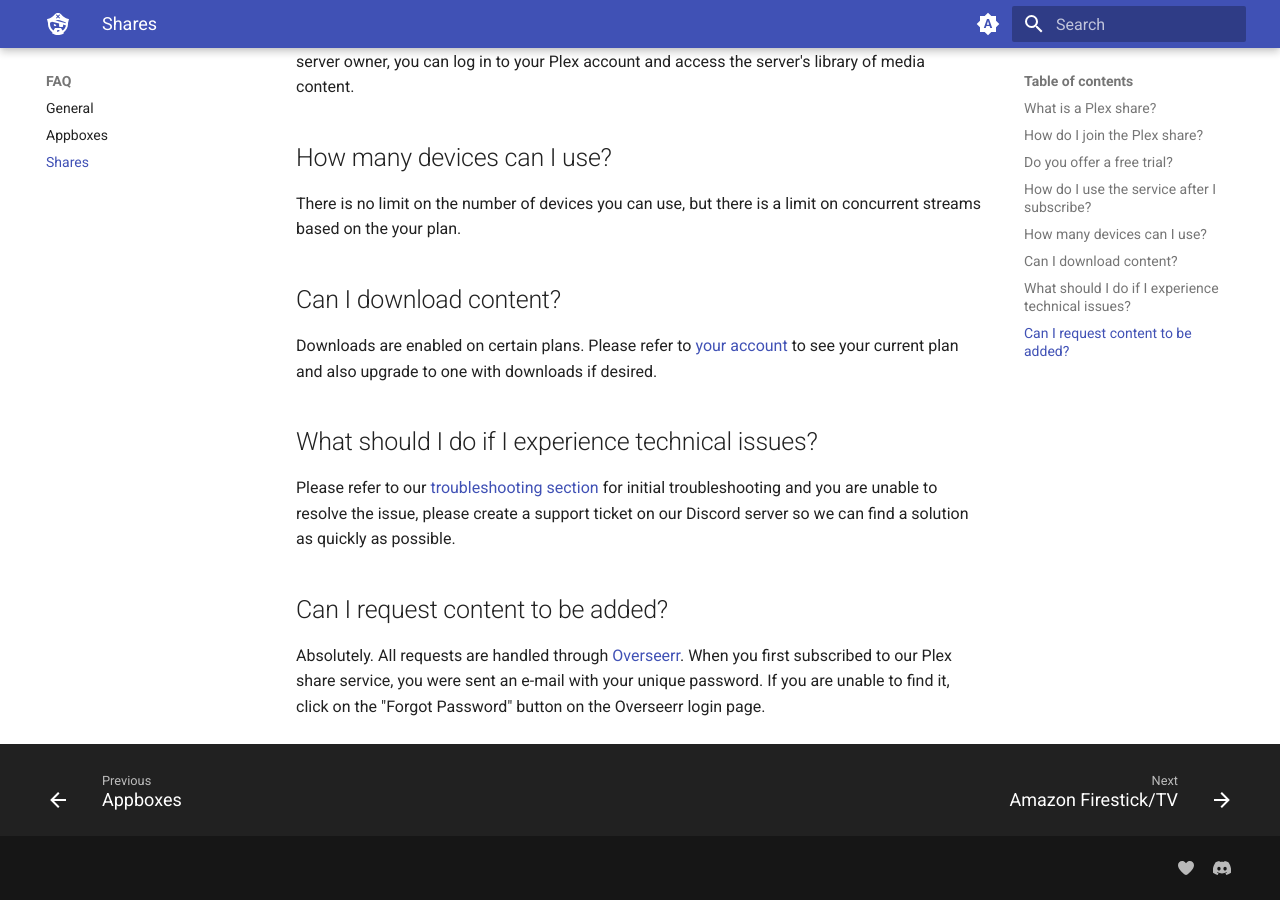
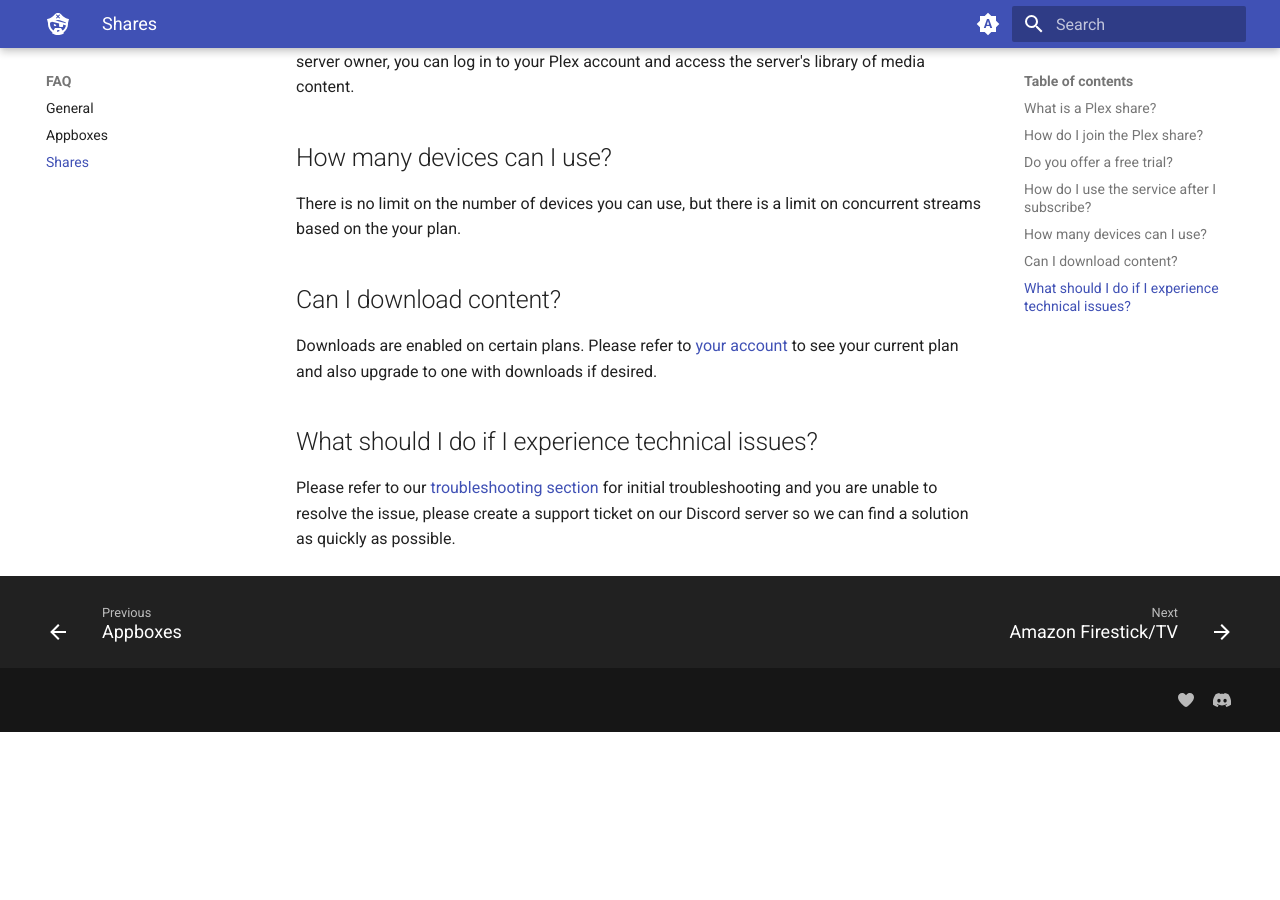
Before and after one commit to neomedia6989/docs-2, an MkDocs documentation site: the page built from docs/faq/shares.md, in a window 1280 px wide and 900 px high, scrolled down 799 px. Built offline with MkDocs 1.6.1 and Material for MkDocs 9.7.7, drawn with Linux system fonts in a browser that asks for light colours; after the commit the page ends 1531 px from its top, so only the background shows below that.

Commit message:
Update shares.md

```diff
--- a/docs/faq/shares.md
+++ b/docs/faq/shares.md
@@ -25,7 +25,3 @@
 ## What should I do if I experience technical issues?
 
 Please refer to our [troubleshooting section](#) for initial troubleshooting and you are unable to resolve the issue, please create a support ticket on our Discord server so we can find a solution as quickly as possible.
-
-## Can I request content to be added?
-
-Absolutely. All requests are handled through [Overseerr](https://overseerr.blackbeard.media). When you first subscribed to our Plex share service, you were sent an e-mail with your unique password. If you are unable to find it, click on the "Forgot Password" button on the Overseerr login page.
```
